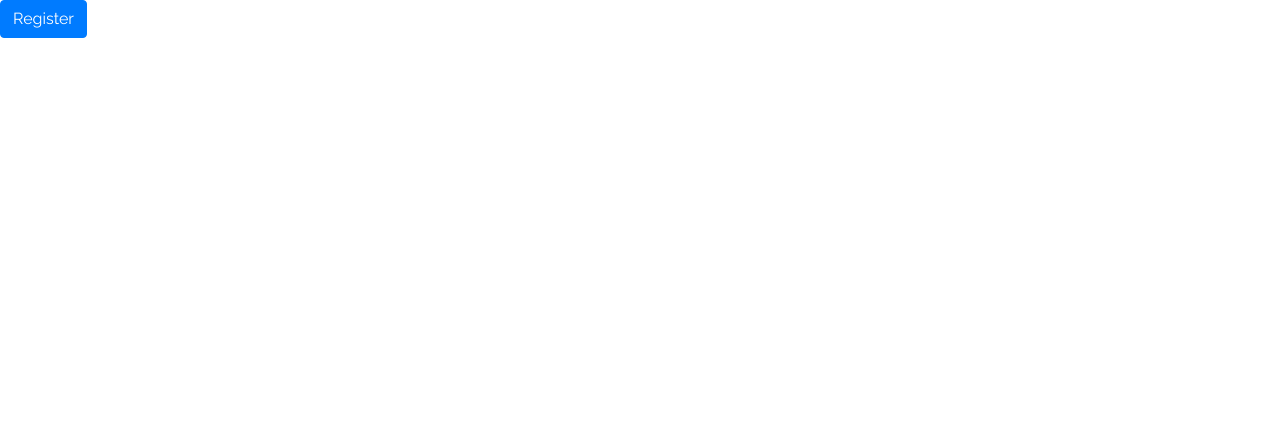
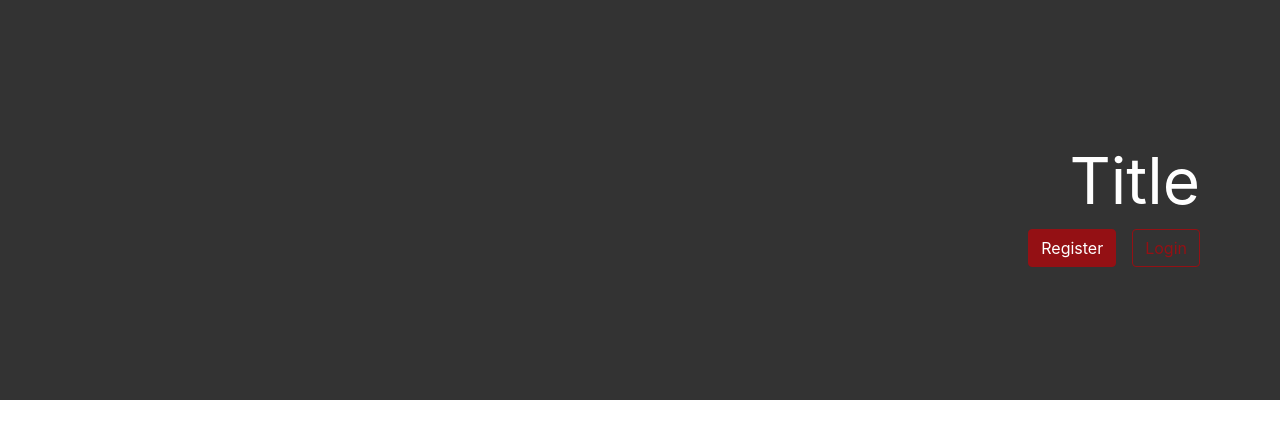
Before and after one commit to esc-chula/larngearcamp-frontend, a React (Create React App) app: page / in a window 1280 px wide. Shown: the top 438 px of the page. Built offline with nearby package versions, Linux system fonts and the light colour scheme.

Commit message:
draft: first draft

```diff
--- a/package.json
+++ b/package.json
@@ -20,6 +20,7 @@
     "react-bootstrap": "^1.3.0",
     "react-dom": "^16.13.1",
     "react-helmet": "^6.1.0",
+    "react-hook-form": "^6.6.0",
     "react-router-dom": "^5.2.0",
     "react-scripts": "3.4.3",
     "typescript": "^4.0.2",
--- /dev/null
+++ b/src/core/components/cover/cover.style.scss
@@ -0,0 +1,13 @@
+.landing {
+  height: 400px;
+  width: 100%;
+  padding: 0em 5em;
+  background-color: rgba(0, 0, 0, 0.8);
+  .title {
+    font-size: 4em;
+    margin-left: auto;
+  }
+  .button-group > * {
+    margin-left: 1em;
+  }
+}
--- /dev/null
+++ b/src/core/components/cover/cover.tsx
@@ -0,0 +1,25 @@
+import React from "react"
+import "./cover.style.scss"
+
+import { Link } from "react-router-dom"
+import { Button } from "react-bootstrap"
+
+const LandingComponent: React.FC = () => {
+  return (
+    <>
+      <div className="d-flex flex-column justify-content-center landing">
+        <div className="text-white title">Title</div>
+        <div className="d-flex justify-content-end button-group">
+          <Link to="/register">
+            <Button variant="primary">Register</Button>
+          </Link>
+          <Link to="/login">
+            <Button variant="outline-primary">Login</Button>
+          </Link>
+        </div>
+      </div>
+    </>
+  )
+}
+
+export default LandingComponent
--- a/src/core/components/sample/sample.style.scss
+++ /dev/null
@@ -1,38 +0,0 @@
-.App {
-  text-align: center;
-}
-
-.App-logo {
-  height: 40vmin;
-  pointer-events: none;
-}
-
-@media (prefers-reduced-motion: no-preference) {
-  .App-logo {
-    animation: App-logo-spin infinite 20s linear;
-  }
-}
-
-.App-header {
-  background-color: #282c34;
-  min-height: 100vh;
-  display: flex;
-  flex-direction: column;
-  align-items: center;
-  justify-content: center;
-  font-size: calc(10px + 2vmin);
-  color: white;
-}
-
-.App-link {
-  color: #61dafb;
-}
-
-@keyframes App-logo-spin {
-  from {
-    transform: rotate(0deg);
-  }
-  to {
-    transform: rotate(360deg);
-  }
-}
--- a/src/core/models/userData.tsx
+++ b/src/core/models/userData.tsx
@@ -3,5 +3,5 @@ export interface UserDataInterface {
   surname: string
   gender: string
   age: string
-  birthdate: Date
+  birthdate?: Date
 }
--- a/src/index.tsx
+++ b/src/index.tsx
@@ -1,6 +1,7 @@
 import React from "react"
 import ReactDOM from "react-dom"
 import "./styles/index.scss"
+import "./styles/custom.scss"
 
 import AppModule from "./modules/app.module"
 
--- a/src/modules/home.module.tsx
+++ b/src/modules/home.module.tsx
@@ -1,12 +1,13 @@
 import React from "react"
-import { Link } from "react-router-dom"
-import { Button } from "react-bootstrap"
+import LandingComponent from "../core/components/cover/cover"
+import { Container } from "react-bootstrap"
 
 const HomeModule: React.FC = () => {
   return (
-    <Link to="/register">
-      <Button>Register</Button>
-    </Link>
+    <>
+      <LandingComponent />
+      <Container fluid="md" className="d-flex justify-content-center"></Container>
+    </>
   )
 }
 
--- a/src/styles/custom.scss
+++ b/src/styles/custom.scss
@@ -1,4 +1,6 @@
-/* Make the customizations */
+$theme-colors: (
+  "primary": #941014,
+  "second": #941014
+);
 
-/* Import bootstrap to set changes */
 @import "~bootstrap/scss/bootstrap";
```
Also changed, not shown: src/core/components/sample/sample.component.tsx (deleted, +0 -16 lines), src/modules/login.module.tsx (added, +27 -0 lines), 1 other file (tests, documents, lock files or other folders).
